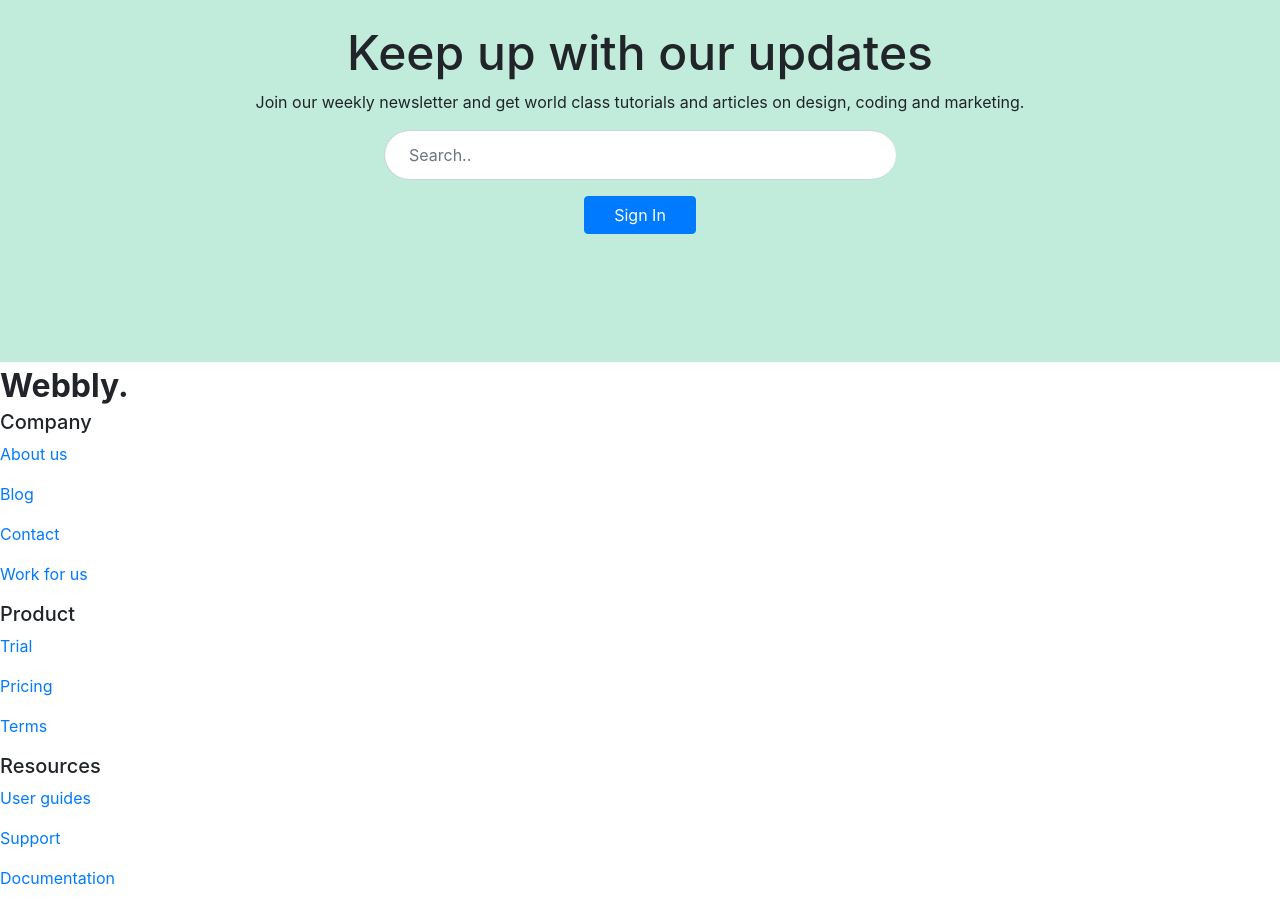
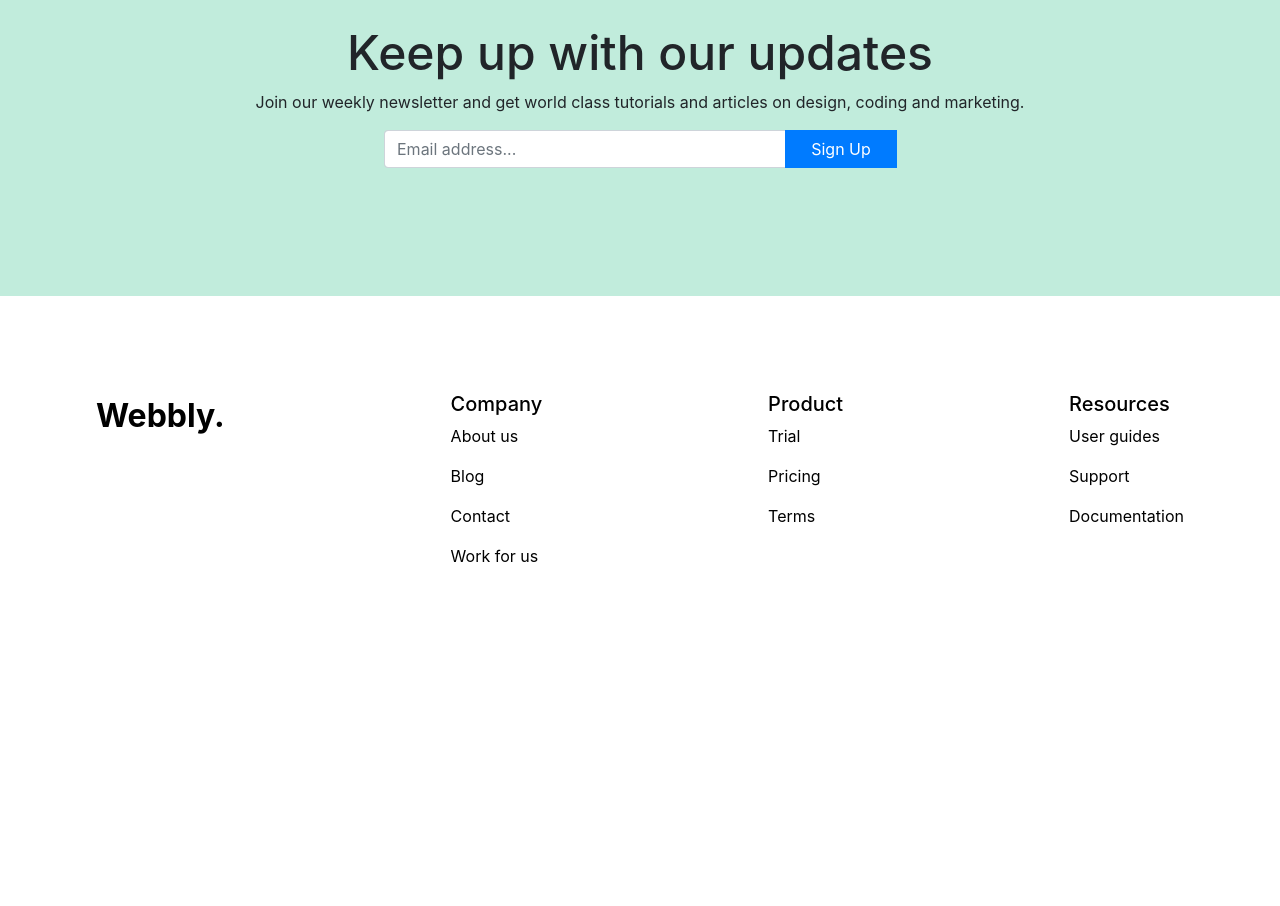
Before and after one commit to MichaelGee/webbly, a React (Create React App) app: page / in a window 1280 px wide. Shown: the part 1560-2466 px from the top of the page. After the commit the page ends 2240 px from the top, so only its background shows below. Built offline with nearby package versions, Linux system fonts and the light colour scheme.

Commit message:
added footer. To be continued, later

```diff
--- a/src/App.css
+++ b/src/App.css
@@ -138,13 +138,32 @@ input.search.form-control{
   padding: 8rem;
   background: rgb(193, 236, 220) !important;
 }
-.email{
-  width: 50%;
+
+
+.form{
+  width: 50% !important;
   margin: 0 auto;
+
 }
-.email-btn{
-  display: inline;
+
+.form, input{
+  border-right: white !important;
 }
+
+
+
+/* Footer */
+.footer{
+  display: flex;
+  justify-content: space-between;
+  padding: 6rem;
+}
+
+.footer, a{
+  text-decoration: none !important;
+  color: black !important;
+}
+
 
 /* Media Queries */
 @media (max-width: 990px){
--- a/src/components/contact.js
+++ b/src/components/contact.js
@@ -11,20 +11,20 @@ export default function Contact() {
           on design, coding and marketing.
         </p>
         <div className='email'>
-          <Form>
-            <Form.Group>
-              <InputGroup>
-                <Form.Control
-                  type='text'
-                  placeholder='Search..'
-                  className='search'
-                />
-              </InputGroup>
-            </Form.Group>
-          </Form>
-          <Button variant='primary' className='email-btn'>
-            Sign In
-          </Button>
+          <form className='form'>
+            <div className='input-group'>
+              <input
+                type='text'
+                className='form-control'
+                placeholder='Email address...'
+              />
+              <div class='input-group-prepend'>
+                <Button variant='primary' className='email-btn'>
+                  Sign Up
+                </Button>
+              </div>
+            </div>
+          </form>
         </div>
       </section>
     </div>
```
